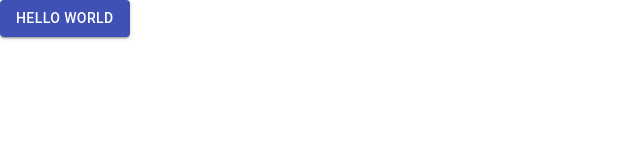
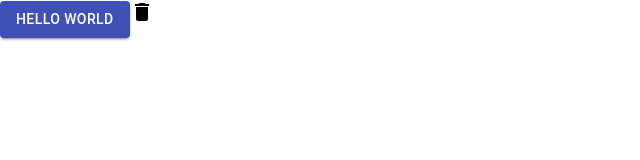
Before and after one commit to team-irc/tchatong, a Next.js app in the folder app/frontend/: page / in a window 1280 px wide. Shown: the top 160 px of the page, without its empty margins (0-640 px from the left). Built offline with nearby package versions, Linux system fonts and the light colour scheme.

Commit message:
Add MUI/icons

```diff
--- a/app/frontend/package.json
+++ b/app/frontend/package.json
@@ -8,7 +8,10 @@
     "lint": "next lint"
   },
   "dependencies": {
+    "@emotion/react": "^11.7.0",
+    "@emotion/styled": "^11.6.0",
     "@material-ui/core": "^4.12.3",
+    "@mui/icons-material": "^5.2.0",
     "next": "12.0.4",
     "react": "17.0.2",
     "react-dom": "17.0.2"
--- a/app/frontend/pages/index.tsx
+++ b/app/frontend/pages/index.tsx
@@ -1,11 +1,13 @@
 import type { NextPage } from 'next'
 import styles from '../styles/Home.module.css'
 import { Button } from "@material-ui/core";
+import { Delete } from "@mui/icons-material";
 
 const Home: NextPage = () => {
   return (
     <div className={styles.Home}>
       <Button variant="contained" color="primary">hello world</Button>
+      <Delete />
     </div>
   )
 }
```
Also changed, not shown: 1 other file (tests, documents, lock files or other folders).
